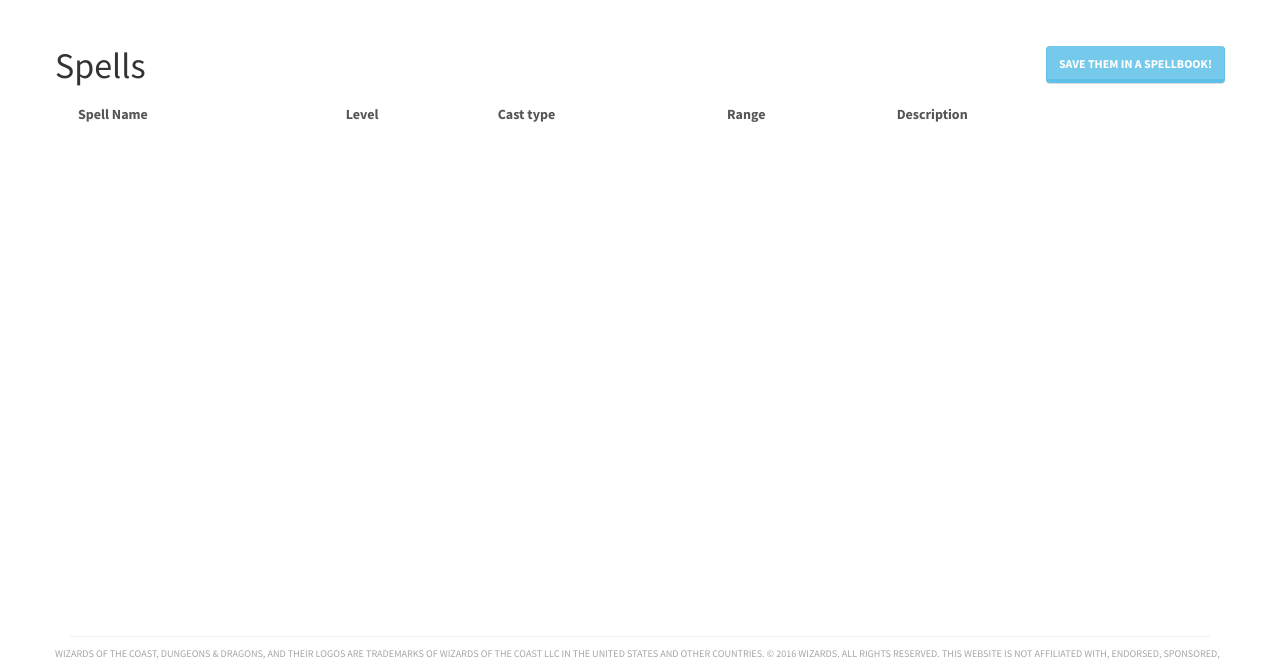
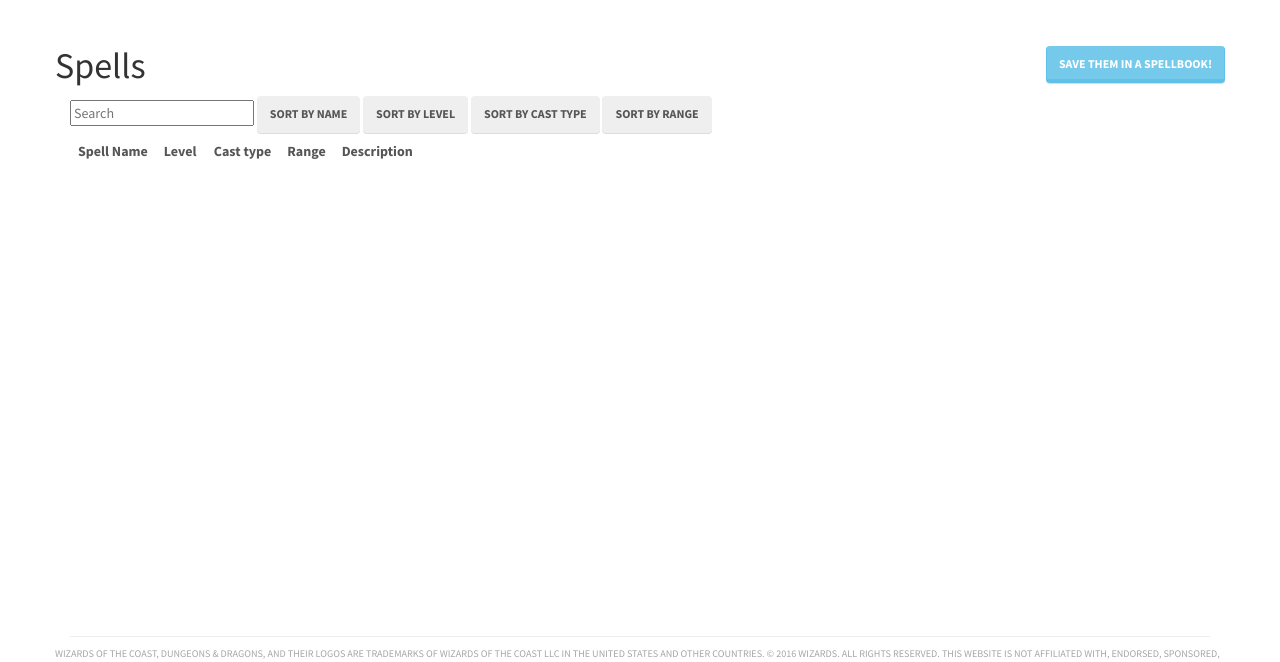
Before and after one commit to adrienlina/dnd-spellbook, a Django app: template src/spellbook/templates/spellbook/spell_list.html in a window 1280 px wide. Shown: the part 54-716 px from the top of the page. Run offline with Django 3.2, Linux system fonts and the light colour scheme; the template is opened without the code that fills it: most values are stand-ins (such as "Sample title", 1, 10 or a date in 2020); lists and menus that the app fills with data are empty; parts of the project's set-up code (start-up, migrations or seed data) failed here and were passed over; some libraries are stand-ins or nearby versions.

Commit message:
Add search on the spell list

```diff
--- a/src/spellbook/templates/spellbook/spell_list.html
+++ b/src/spellbook/templates/spellbook/spell_list.html
@@ -16,9 +16,55 @@
       <h1>Spells <a href="{% url 'spellbook:spellbook-list' %}" class="btn btn-info pull-right">Save them in a spellbook!</a></h1>
     </div>
 
-    <div class="overflow-y-scroll" style="max-height: calc(100% - 70px)">
-      {% include "spellbook/widgets/spell_list.html" with spells=object_list %}
+    <div class="height-full" style="max-height: calc(100% - 70px)" id="spell-list">
+      <input class="search" placeholder="Search" />
+      <button class="sort btn" data-sort="name">Sort by name</button>
+      <button class="sort btn" data-sort="level">Sort by level</button>
+      <button class="sort btn" data-sort="cast_type">Sort by cast type</button>
+      <button class="sort btn" data-sort="spell_range">Sort by range</button>
+      <table class="table table-striped height-full spell-table" style="display: block;">
+        <thead class="">
+          <tr>
+            <th>Spell Name</th>
+            <th>Level</th>
+            <th>Cast type</th>
+            <th>Range</th>
+            <th>Description</th>
+            {% for action in actions %}
+              <th></th>
+            {% endfor %}
+          </tr>
+        </thead>
+        <tbody class="overflow-y-scroll list" style="display: block; max-height: 80%">
+        </tbody>
+      </table>
     </div>
   </div>
 </div>
 {% endblock container %}
+
+{% block scripts %}
+<script src="//cdnjs.cloudflare.com/ajax/libs/list.js/1.5.0/list.min.js"></script>
+<script src="//cdn.jsdelivr.net/npm/lodash@4.17.4/lodash.min.js"></script>
+<script>
+  var options = {
+    valueNames: ['name', 'level', 'cast_type', 'spell_range', 'description'],
+    item: `
+    <tr>
+     <td><strong class="name"></strong></td>
+     <td class="level"></td>
+     <td class="cast_type"></td>
+     <td class="spell_range"></td>
+     <td><div class="spell-description description"></div></td>
+    </tr>
+    `.trim(),
+  };
+
+  $.get("{% url 'spellbook:json-spell-list' %}", function(data) {
+    var spells = _.map(data, function(spell) {
+      return spell.fields;
+    });
+    var spellList = new List('spell-list', options, spells);
+  });
+</script>
+{% endblock %}
--- a/src/spellbook/templates/spellbook/spellbook_modify_spells.html
+++ b/src/spellbook/templates/spellbook/spellbook_modify_spells.html
@@ -33,12 +33,6 @@
               </a>
             </div>
           </div>
-          <div class="small">
-            Share link:
-            <a href="{% absolute_url 'spellbook:spellbook-edit-spells' spellbook.pk %}?token={{spellbook.token}}" target="_blank">
-              {% absolute_url 'spellbook:spellbook-edit-spells' spellbook.pk %}?token={{spellbook.token}}
-            </a>
-          </div>
           <div class="overflow-y-scroll">
             {% include "spellbook/widgets/spell_list.html" with spells=spellbook.spells_with_preparations spellbook=spellbook actions=spellbook_spell_actions %}
           </div>
--- a/src/spellbook/urls.py
+++ b/src/spellbook/urls.py
@@ -1,7 +1,7 @@
 from django.conf.urls import url
 from django.urls import path
 
-from spellbook.views.spell import SpellListView
+from spellbook.views.spell import SpellListView, spell_list_json
 from spellbook.views.spellbook import (SpellbookListView, create_spellbook, rename_spellbook,
                                        spellbook_detail_view, spellbook_modify_spells_view)
 from spellbook.views.spellbook_and_slots import (edit_spellbook_slots, reset_spellbook_slots,
@@ -16,6 +16,7 @@ app_name = "spellbook"
 urlpatterns = [
     url(r'^home$', SpellListView.as_view(), name='spellbook-home'),
     url(r'^spells$', SpellListView.as_view(), name='spell-list'),
+    url(r'^json/spells$', spell_list_json, name='json-spell-list'),
 
     # Spellbooks related
     url(r'^spellbooks/$',
--- a/src/static/site/css/main.css
+++ b/src/static/site/css/main.css
@@ -8,6 +8,9 @@ body {
   overflow: hidden;
 }
 
+a.btn:not(.btn-primary):not(.btn-info):not(.btn-secondary) {
+  background-color: rgb(221, 221, 221);
+}
 .content {
   margin-top: 80px;
 }
@@ -247,3 +250,7 @@ body>.navbar-transparent {
   padding-top: 13px;
   padding-bottom: 27px;
 }
+
+.spell-table th, .spell-table td {
+  min-width: 50px;
+}
```
Also changed, not shown: src/spellbook/templates/spellbook/spellbook_detail.html (+4 -4 lines), src/spellbook/tests/test_pages_open.py (+1 -0 lines), src/spellbook/views/spell.py (+12 -0 lines).
